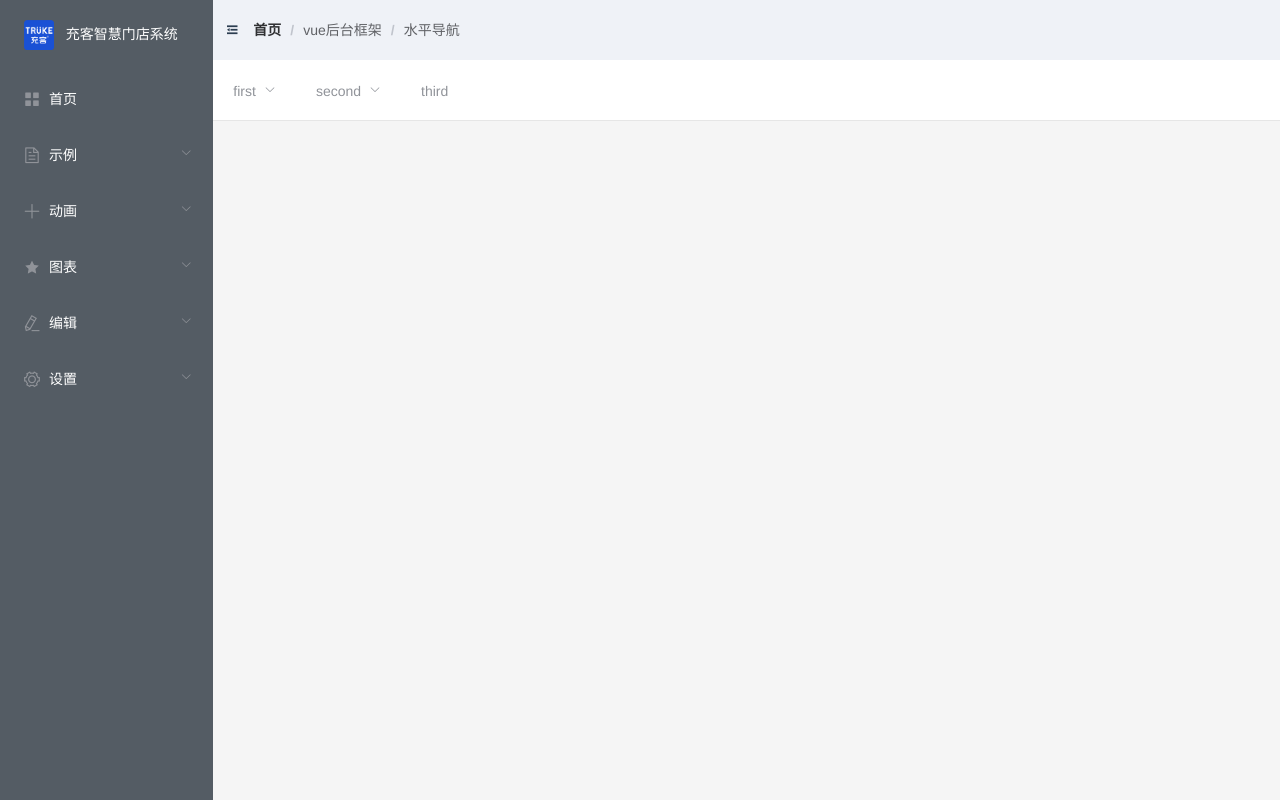
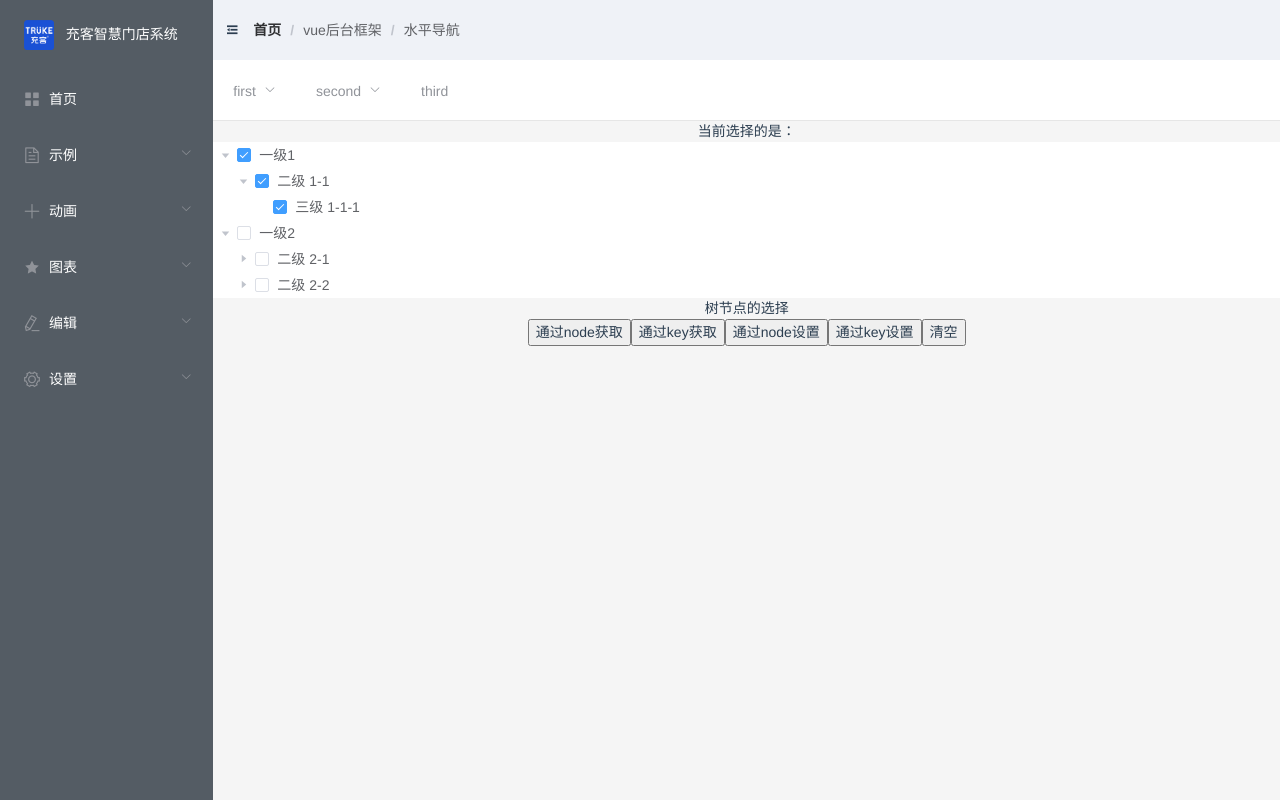
Before and after one commit to diwuning/vue_demo, a Vue app: page /horizontal in a window 1280 px wide. Built offline with nearby package versions, Linux system fonts and the light colour scheme; what vue-coverflow, vue-seamless-scroll would draw is missing.

Commit message:
tree树形控件

```diff
--- a/src/components/ElementUI/HMenuDemo.vue
+++ b/src/components/ElementUI/HMenuDemo.vue
@@ -1,6 +1,16 @@
 <template>
     <div>
         <HMenuView :menu-list="menuList" :props="defaultProps" @getmenu="onGetMenu" />
+        <div>当前选择的是：{{resultSelect}}</div>
+        <!--  默认展开id为2和3的节点，默认选中id为4的节点      -->
+        <el-tree ref="tree" :data="treeData" :props="defaultPropsTree" @node-click="handleNodeClick"
+                 show-checkbox @check-change="handleCheckChange"
+                 node-key="id" :default-expanded-keys="[2,3]" :default-checked-keys="[3]">
+        </el-tree>
+        <div>树节点的选择</div>
+        <div><button @click="getCheckedNodes">通过node获取</button><button @click="getCheckedKeys">通过key获取</button>
+            <button @click="setCheckedNodes">通过node设置</button><button @click="setCheckedKeys">通过key设置</button>
+            <button @click="resetChecked">清空</button></div>
     </div>
 </template>
 <!--水平NavMenu导航栏的用法，多级菜单-->
@@ -38,7 +48,17 @@
                         ]}]
                     },
                     {title: 'third', path: '3'}
-                ]
+                ],
+                defaultPropsTree: {
+                    children:'children',
+                    label:'label'
+                },
+                treeData: [
+                    {id:1,level:1,label:'一级1',children:[{id:3,level:2,label:'二级 1-1',children:[{id:6,level:3,label:'三级 1-1-1'}]}]},
+                    {id:2,level:1,label: '一级2',children:[{id:4,level:2,label:'二级 2-1',children:[{id:7,level:3,label:'三级 2-1-1'}]},
+                            {id:5,level:2,label:'二级 2-2',children:[{id:8,level:3,label:'三级 2-2-1', disabled:true}]}]} //将节点8设为禁用
+                ],
+                resultSelect:''
             }
         },
         methods: {
@@ -48,6 +68,36 @@
                     query: { t: new Date().getTime() },
                 });
             },
+            handleNodeClick(data) {
+                console.log('handleNodeClick',data);
+            },
+            handleCheckChange(data, checked, indeterminage) {
+                //选择第几级节点，就会调用几次，先调用大节点，依次调用到点击的节点
+                console.log('handleCheckChange',data,checked,indeterminage)
+                if(checked) {
+                    this.resultSelect = data.label;
+                } else {
+                    this.resultSelect = ''
+                }
+            },
+            getCheckedNodes() {
+                this.$message.info(this.$refs.tree.getCheckedNodes());
+            },
+            getCheckedKeys() {
+                this.$message.info(this.$refs.tree.getCheckedKeys());
+            },
+            setCheckedNodes() {
+                this.$refs.tree.setCheckedNodes([
+                    {id:3,label:'二级 1-1'}
+                ])
+            },
+            setCheckedKeys() {
+                this.$refs.tree.setCheckedKeys([3]);
+            },
+            //清空，一次只能清一个节点？
+            resetChecked() {
+                this.$refs.tree.setCheckedKeys([]);
+            }
         },
     }
 </script>
```
